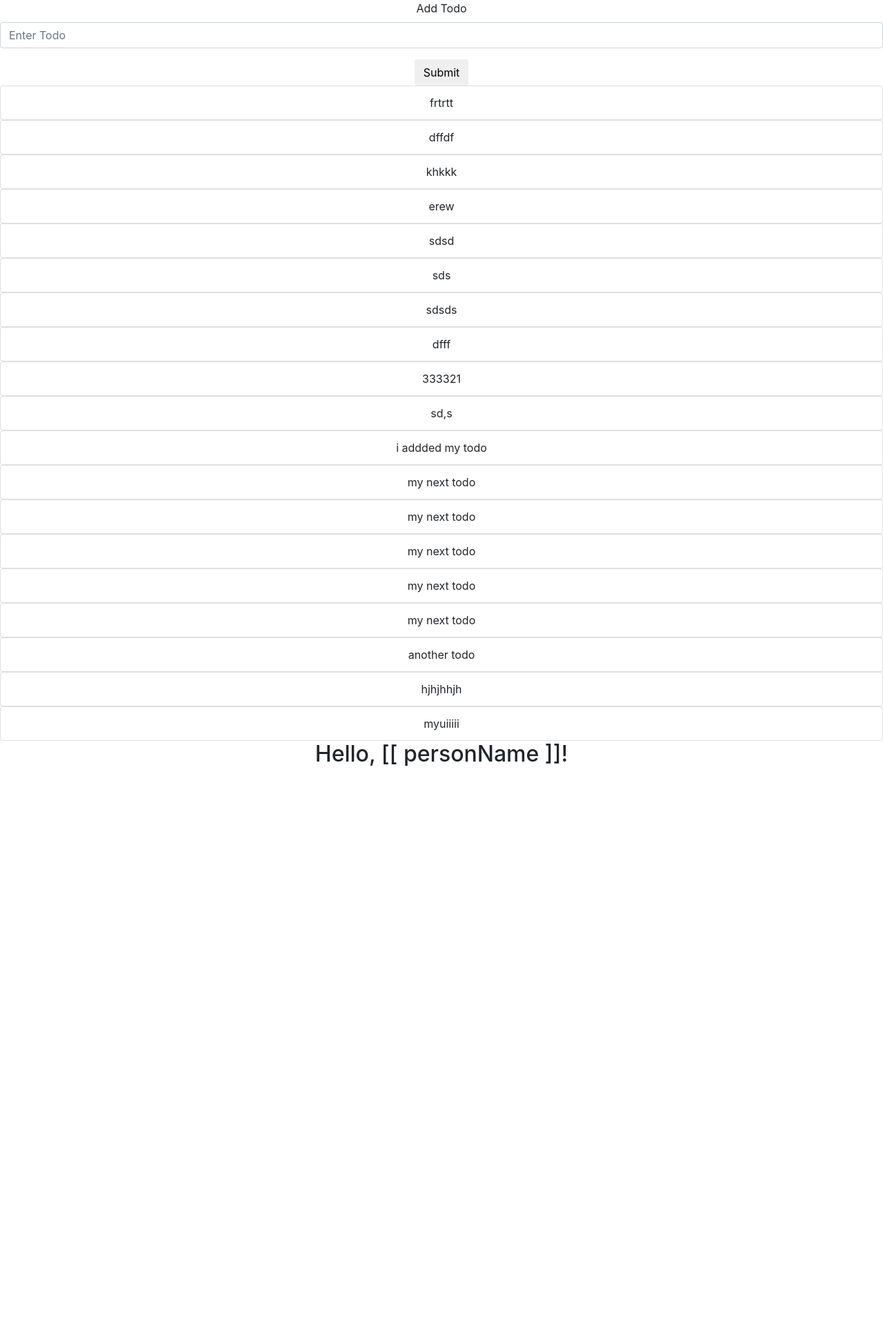
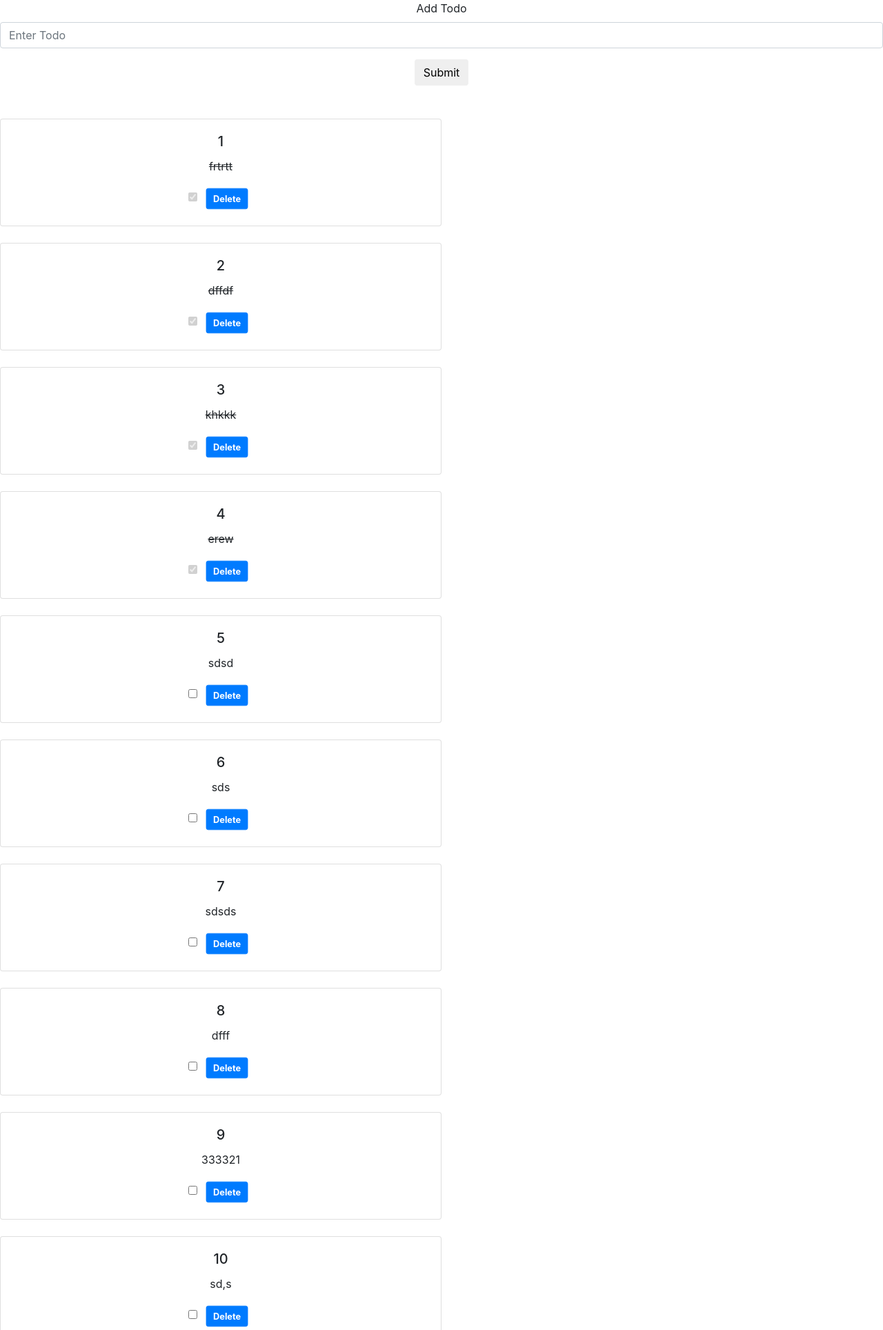
Before and after one commit to paultrigcode/DjangoVuejsTodoapp, a Django app: page /todo/home/ in a window 1280 px wide. Shown: the top 1928 px of the page at 69% size. Before the commit the page ends 1111 px from the top, so only its background shows below. Run offline with Django 3.2, Linux system fonts and the light colour scheme; data comes from the database, SQL or seed files in the repository; both versions use the stored data as it was after the commit; some libraries are stand-ins or nearby versions.

Commit message:
adedd delete feature

```diff
--- a/Todo/templates/base.html
+++ b/Todo/templates/base.html
@@ -10,6 +10,38 @@
 	<script src="https://cdn.jsdelivr.net/npm/lodash@4.13.1/lodash.min.js"></script>
 	<script src="https://cdn.jsdelivr.net/npm/vue@2"></script>
 	<title>Learning vue</title>
+
+	<style >
+
+
+	  .is-complete {
+	    text-decoration: line-through;
+	  }
+
+	  .del {
+	    background: #ff0000;
+	    color: #fff;
+	    border: none;
+	    padding: 5px 9px;
+	    border-radius: 50%;
+	    cursor: pointer;
+	    float: right;
+	  }
+	  a.btn:hover {
+	     -webkit-transform: scale(1.1);
+	     -moz-transform: scale(1.1);
+	     -o-transform: scale(1.1);
+	}
+	 a.btn {
+	     -webkit-transform: scale(0.8);
+	     -moz-transform: scale(0.8);
+	     -o-transform: scale(0.8);
+	     -webkit-transition-duration: 0.5s;
+	     -moz-transition-duration: 0.5s;
+	     -o-transition-duration: 0.5s;
+	 }
+	</style>
+
 </head>
 <body>
 	<div id="app" class="text-center">
@@ -22,14 +54,26 @@
 		        	<input type="submit" @click="AddTodo" value="Submit" class="btn">
 
 			</form>
+			<br/><br/>
 		</div>
 
 		<div v-for="todo in todos">
-			<ul class="list-group">
-			  <li class="list-group-item">[[ todo.title ]]</li>
-			</ul>
+			  	<div class="card w-50">
+						<div class="card-body">
+						<h5 class="card-title">[[todo.id]]</h5>
+						<p class="card-text" v-bind:class="{'is-complete':todo.completed}"> [[todo.title]]</p>
+							<input type="checkbox" v-on:change="markComplete(todo.id)" v-bind:checked="todo.completed" v-if="todo.completed == true" disabled>
+							<input type="checkbox" v-on:change="markComplete(todo.id)" v-bind:checked="todo.completed" v-else="todo.completed == true">
+						<a href="#" @click="Delete(todo.id)" class="btn btn-primary a-btn-slide-text">
+						       <span class="glyphicon glyphicon-remove" aria-hidden="true"></span>
+						        <span><strong>Delete</strong></span>
+					    </a>
 						</div>
-				<person-greeter personName="todo.title"/>
+				</div>
+			<br/>
+
+<!-- 			</ul>
+ -->	</div>
 
 
 	</div>
@@ -39,13 +83,6 @@
     <script src="https://stackpath.bootstrapcdn.com/bootstrap/4.1.3/js/bootstrap.min.js" integrity="sha384-ChfqqxuZUCnJSK3+MXmPNIyE6ZbWh2IMqE241rYiqJxyMiZ6OW/JmZQ5stwEULTy" crossorigin="anonymous"></script>
 
 	<script>
-		Vue.component('person-greeter', {
-  			props: ['personName'],
-  			template: '<h2>Hello, [[ personName ]]!</h2>',
-
-		})
-
-
 		var app = new Vue({
 		  delimiters: ['[[', ']]'],
 		  el: '#app',
@@ -68,6 +105,8 @@
 					}, (error) => {
 	  				console.log(error);
 				});
+				this.getTodos();
+				this.title = ""
 	  		  },
 	  		  getTodos(){
 	            let vm=this
@@ -83,7 +122,23 @@
 	                    $(this).tab('show');
 	                    });
 					}))
+	  			},
+	  			markComplete(id){
+	                if(confirm("Do you really want to Complete This Requisition?")){
+	                    axios.post(`/todo/${id}/complete/`)
+	                        .then((response) => {
+	                            this.getTodos()
+	                        })
 	                }
+	            },
+	            Delete(id){
+            		if(confirm("Do you really want to Delete This Todo?")){
+                		axios.post(`/todo/${id}/delete/`)
+                    		.then((response) => {
+                        	this.getTodos()
+                    	})
+            		}
+        		},
         }
 
 		})
--- a/Todo/urls.py
+++ b/Todo/urls.py
@@ -1,10 +1,11 @@
 from django.contrib import admin
 from django.urls import path,include
-from .views import home, TodoView
+from .views import home, TodoView,markComplete,delete
 
 urlpatterns = [
     path('home/',home,name='home'),
-    path('',TodoView.as_view(),name='todo-create')
-
+    path('',TodoView.as_view(),name='todo-create'),
+	path('<int:id>/complete/',markComplete,name="todo-complete"),
+	path('<int:id>/delete/',delete,name="todo-delete"),
 
 ]
--- a/Todo/views.py
+++ b/Todo/views.py
@@ -35,3 +35,19 @@ class TodoView(View):
             model = form.save()
             model.save()
         return JsonResponse(data={"valid": False,"errors": form.errors},safe=False)
+
+@csrf_exempt
+def markComplete(request,id):
+    todo = Todo.objects.filter(id=id).update(completed = True)
+    response_data = {
+                "todo": todo,
+            }
+    return JsonResponse(response_data,safe=False)
+
+@csrf_exempt
+def delete(request,id):
+    todo = Todo.objects.filter(id=id).delete()
+    response_data = {
+                "todo": todo,
+            }
+    return JsonResponse({'success':True},safe=False)
```
Also changed, not shown: db.sqlite3, 1 other file. Lines whose indentation alone changed are shown as unchanged.
